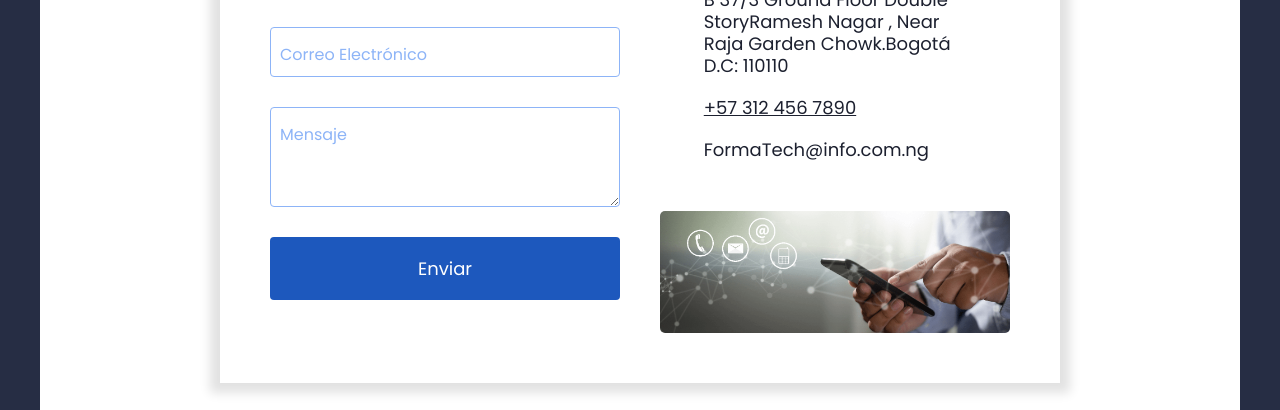
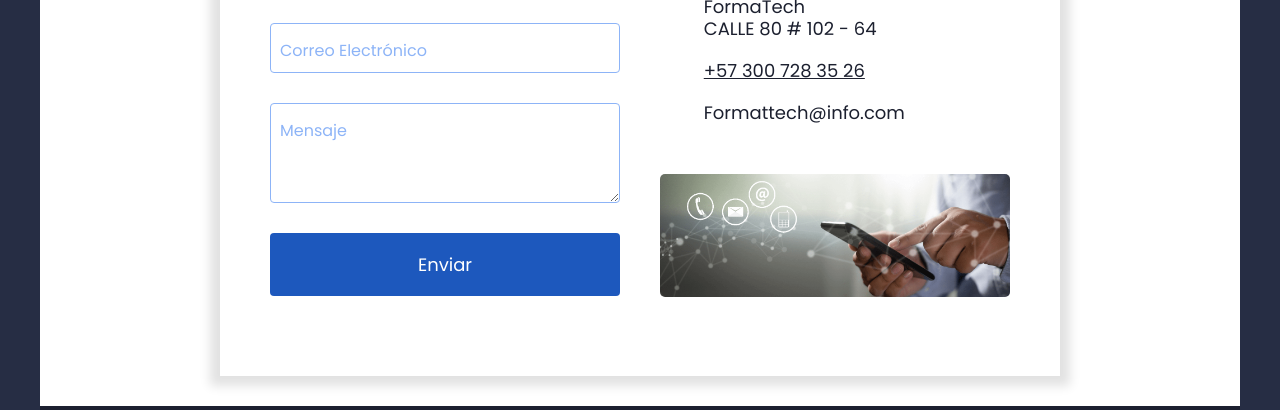
Before and after one commit to EdwarLe/DevBook, a website: page views/contactanos.html in a window 1280 px wide. Shown: the part 391-801 px from the top of the page. Drawn offline with nearby package versions, Linux system fonts and the light colour scheme.

Commit message:
Corrección dirección contáctanos

```diff
--- a/views/contactanos.html
+++ b/views/contactanos.html
@@ -60,14 +60,14 @@
                                 FormaTech
                             </p>
                             <p class="p p2">
-                                B 37/3 Ground Floor Double StoryRamesh Nagar , Near Raja Garden Chowk.Bogotá D.C: 110110
+                                CALLE 80 # 102 - 64
                                 <br>
                             </p>
                             <p class="p p3">
-                                <a>+57 312 456 7890 </a>
+                                <a>+57 300 728 35 26 </a>
                             </p>
                             <p class="p p4">
-                                FormaTech@info.com.ng
+                                Formattech@info.com
                             </p>
                         </h3>
                     </div>
```
